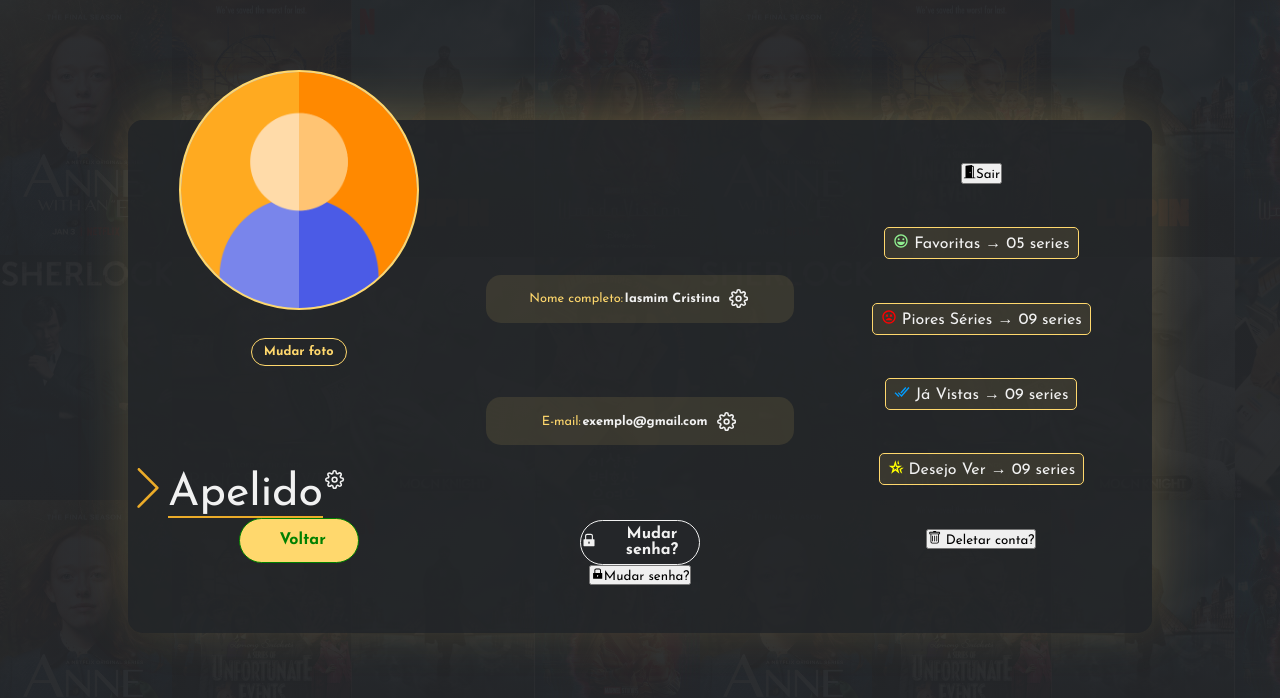
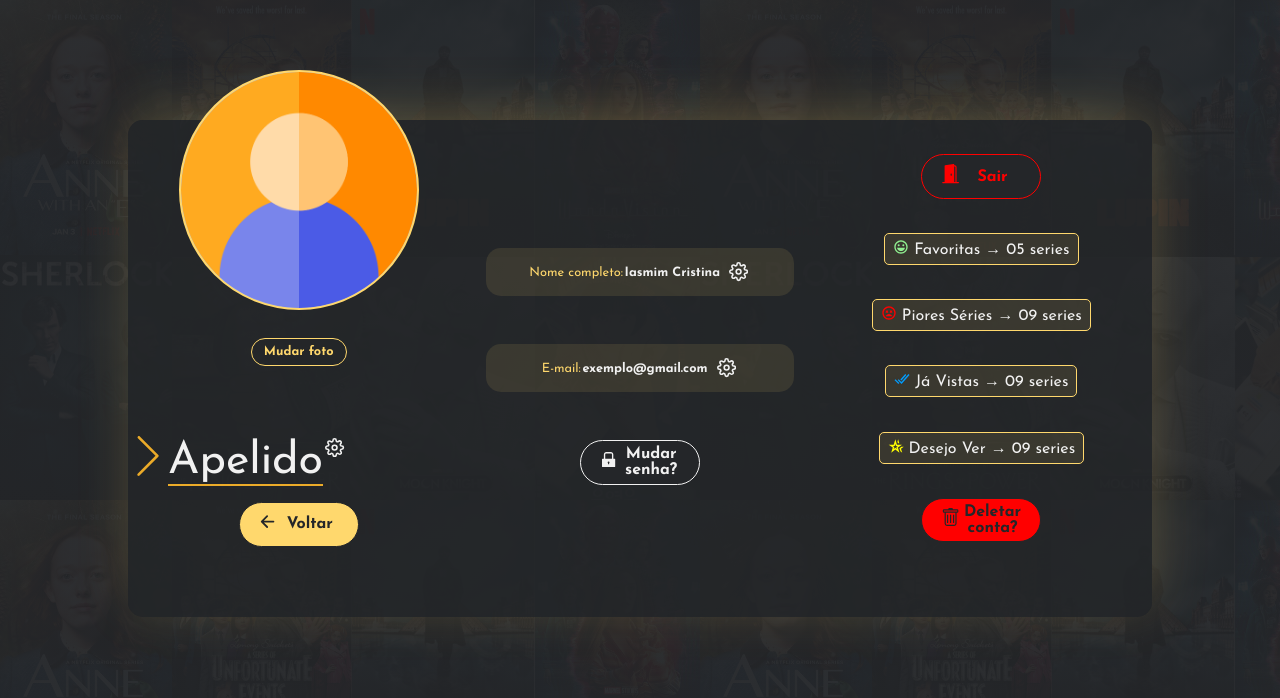
Before and after one commit to theuldev/suaserie.frontend, a React (Create React App) app: page /profile in a window 1280 px wide. Shown: the top 698 px of the page. Built offline with nearby package versions, Linux system fonts and the light colour scheme.

Commit message:
Profile desktop pronto, inicio da visualização de série.

```diff
--- a/src/Router.js
+++ b/src/Router.js
@@ -9,6 +9,7 @@ import Register from './pages/Register/Register.jsx';
 import Profile from "./pages/Profile/Profile";
 import Series from "./pages/Series/Series";
 import ErrorPage from './pages/ErrorPage/ErrorPage.jsx';
+import SerieView from './pages/SerieView/SerieView.jsx';
 
 // Rotas:
 export const router = createBrowserRouter([
@@ -30,6 +31,10 @@ export const router = createBrowserRouter([
     element: <Profile/>
   },
   {
+    path: '/serie',
+    element: <SerieView/>
+  },
+  {
     path: '/series',
     element: <Series/>,
     // children: [
--- a/src/components/General/ButtonNormal/ButtonNormal.css
+++ b/src/components/General/ButtonNormal/ButtonNormal.css
@@ -1,12 +1,10 @@
 /* Estilização dos botões gerais */
 
-.button-normal{
-  width: 7.5rem;
-  height: 2.8rem;
+.button-normal {
   display: flex;
   align-items: center;
   justify-content: center;
-  gap: 0.5rem;
+  gap: 0.2rem;
   width: 7.5rem;
   height: 2.8rem;
   border: none;
@@ -22,3 +20,16 @@
 .button-normal:hover {
   transition: all 0.3s;
 }
+
+.button-normal .icon-button {
+  font-size: 1.2rem;
+}
+
+.button-normal .text {
+  width: 50%;
+}
+
+@media (max-width: 980px) {
+
+  /* AInda incompleto. */
+}
--- a/src/components/General/ButtonNormal/ButtonNormal.jsx
+++ b/src/components/General/ButtonNormal/ButtonNormal.jsx
@@ -18,7 +18,7 @@ const ButtonNormal = (props) => {
 
 
   return (
-    <button className= {`button-normal ${props.classId}`}  >
+    <button className={`button-normal ${props.classId}`} onClick={props.function} >
       <style>
         {css}
 
@@ -27,7 +27,10 @@ const ButtonNormal = (props) => {
       <span className="icon-button">
         {props.icon}
       </span>
+      <span className='text'>
       {props.text}
+
+      </span>
     </button>
   )
 }
--- a/src/pages/Profile/Profile.css
+++ b/src/pages/Profile/Profile.css
@@ -76,7 +76,8 @@ max-width:75rem;
 
   color: #f1f1f1;
   margin: 0 auto;
-  margin-top: 2rem;
+  margin-top: 0rem;
+  margin-bottom: 1rem;
 }
 
 .profile-username .nickname {
@@ -104,7 +105,7 @@ max-width:75rem;
 
 .profile-info .info-boxes {
   color: #f1f1f1;
-  height: 20rem;
+  height: 15rem;
   display: flex;
   flex-direction: column;
   width: 90%;
--- a/src/pages/Profile/Profile.jsx
+++ b/src/pages/Profile/Profile.jsx
@@ -71,7 +71,7 @@ const Profile = () => {
             </div>
 
           </div>
-          <ButtonNormal bckg={"#ffd86d"} color={"green"} text={"Voltar"}  classId={"voltar"}/>
+          <ButtonNormal bckg={"#ffd86d"} color={"#242629"} text={"Voltar"} classId={"voltar"} icon={<IoArrowBackOutline />} />
 
 
         </div>
@@ -98,20 +98,10 @@ const Profile = () => {
 
           <ButtonNormal bckg={"#242629"} color={"#f1f1f1"} classId={"senha"} icon={<AiFillLock />} text={"Mudar senha?"} />
 
-          <button id="change-password">
-            <span className="material-icons">
-              <AiFillLock className="door-icon" />
-            </span>
-            Mudar senha?
-          </button>
+
         </div>
         <div className="profile-series">
-          <button className="logout-button" id="logout">
-            <span className="material-icons">
-              <BsFillDoorOpenFill />
-            </span>
-            Sair
-          </button>
+          <ButtonNormal bckg={"#242629"} color={"red"} classId={"sair"} icon={<BsFillDoorOpenFill />} text={"Sair"} />
 
           <div className="series">
             <span className="material-symbols-outlined" id="liked">
@@ -138,13 +128,8 @@ const Profile = () => {
             <p>Desejo Ver → 09 series</p>
           </div>
 
-          <button className="delete-button">
-            <span className="material-symbols-outlined">
-              {" "}
-              <BsTrash />{" "}
-            </span>
-            Deletar conta?
-          </button>
+          <ButtonNormal bckg={"red"} color={"#242629"} classId={"deletar"} icon={<BsTrash />} text={"Deletar conta?"} />
+
         </div>
       </div>
     </div>
--- /dev/null
+++ b/src/pages/SerieView/SerieView.jsx
@@ -0,0 +1,14 @@
+import React from 'react'
+
+const SerieView = () => {
+  return (
+
+    <div className='body-serie'>
+      SeriesView
+
+      {/* Esta tela será uma child da tela séries. */}
+    </div>
+  )
+}
+
+export default SerieView;
```
Also changed, not shown: src/pages/SerieView/SerieView.css (added).
